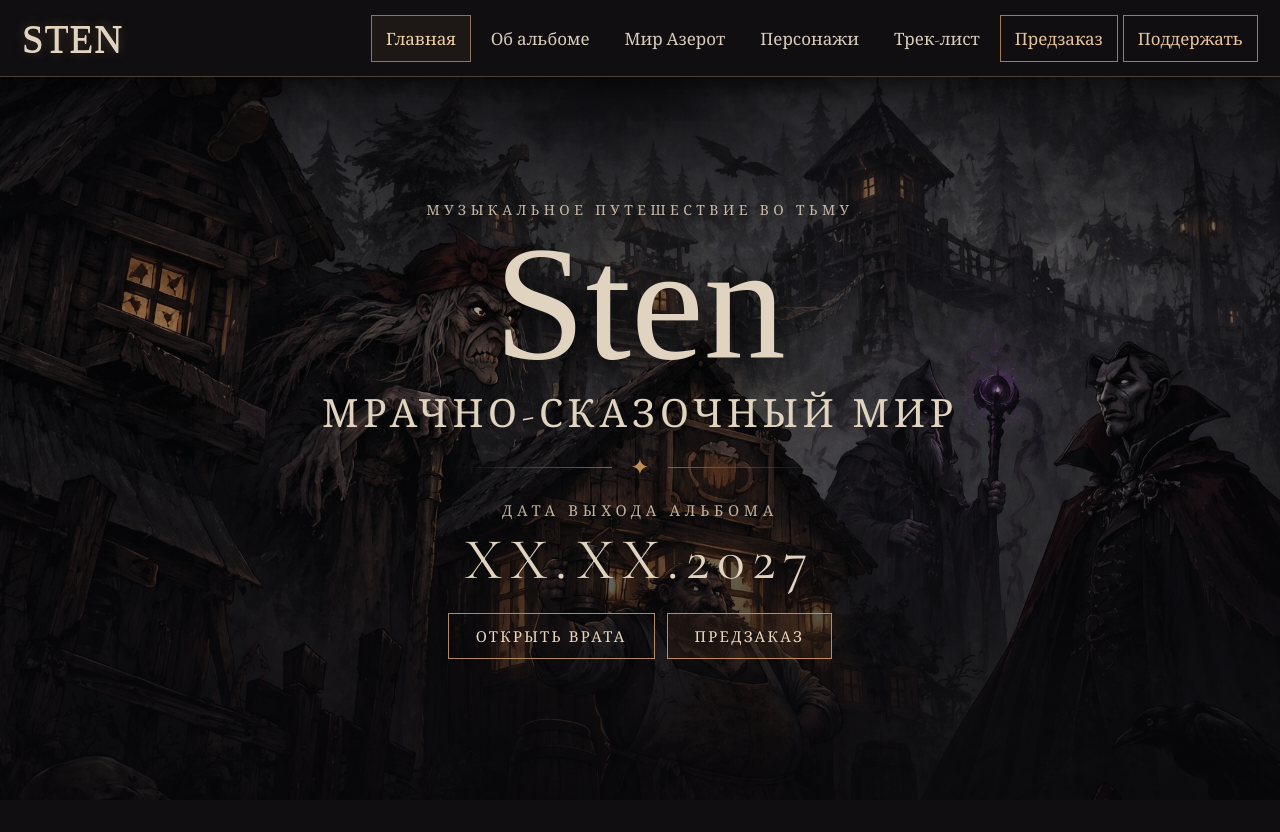
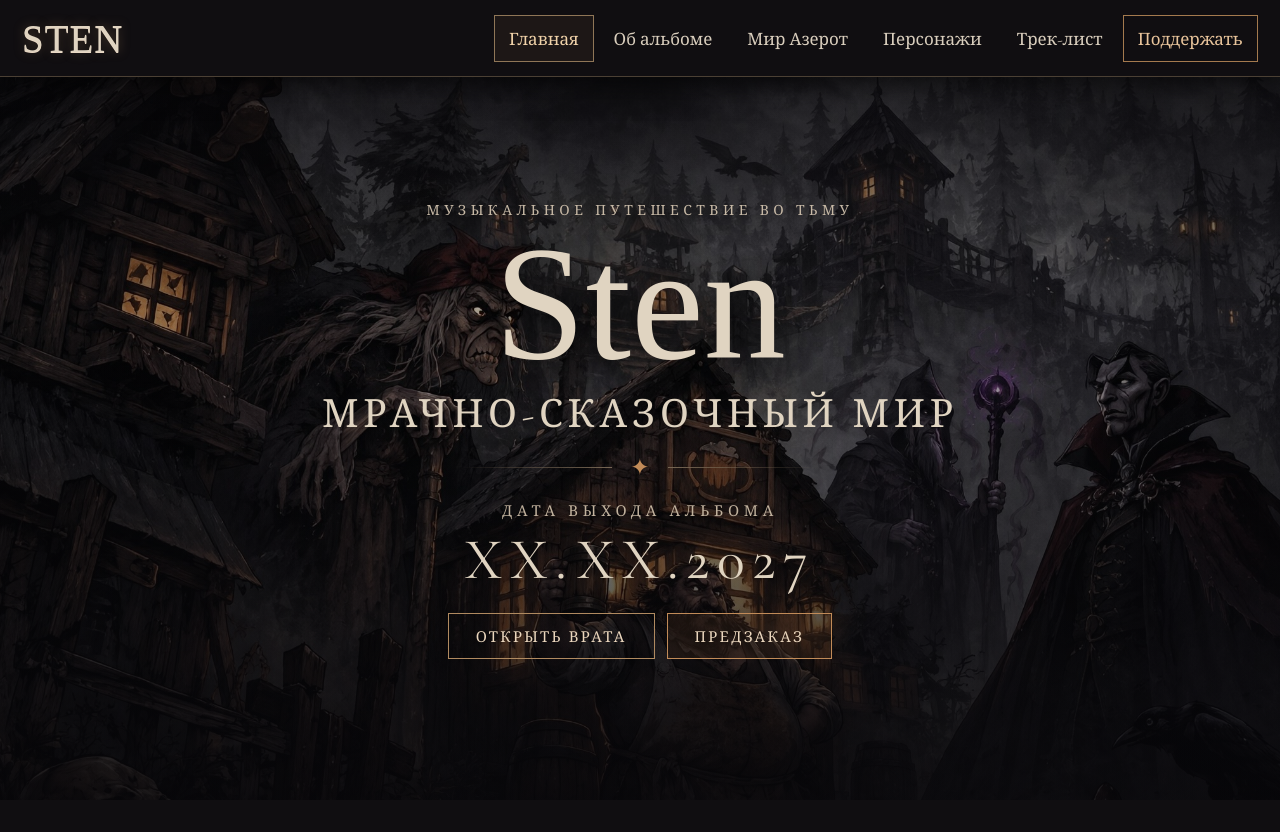
Before and after one commit to stens1011-del/dark_Albom, a plain HTML site: page index.html in a window 1280 px wide. Shown: the top 832 px of the page. Drawn offline with nearby package versions, Linux system fonts and the light colour scheme; a web font is replaced by a local one.

Commit message:
Update index.html

```diff
--- a/index.html
+++ b/index.html
@@ -189,7 +189,6 @@ p{font-size:clamp(20px,2.2vw,24px);line-height:1.55;color:#c9bdad;margin:0 0 18p
 <button role="tab" aria-selected="false" data-tab="azeroth">Мир Азерот</button>
 <button role="tab" aria-selected="false" data-tab="creatures">Персонажи</button>
 <button role="tab" aria-selected="false" data-tab="tracks">Трек-лист</button>
-<button class="preorder-nav" role="tab" aria-selected="false" data-tab="preorder">Предзаказ</button>
 <button class="support-tab" role="tab" aria-selected="false" data-tab="support">Поддержать</button>
 </nav>
 </div>
```
